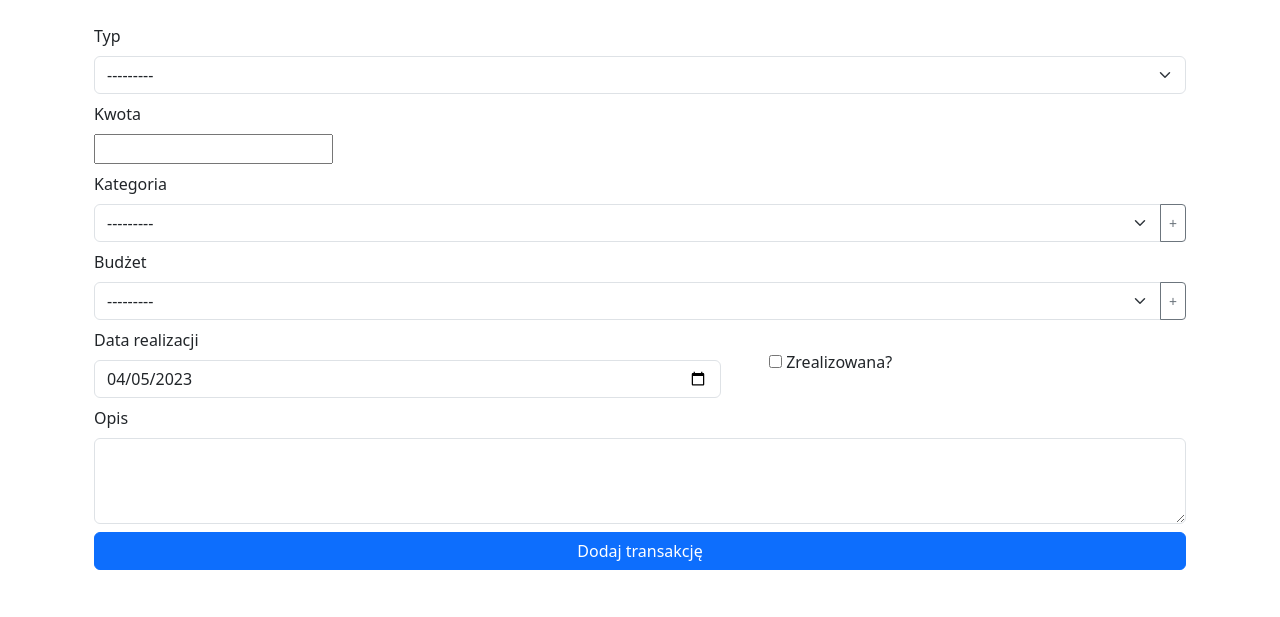
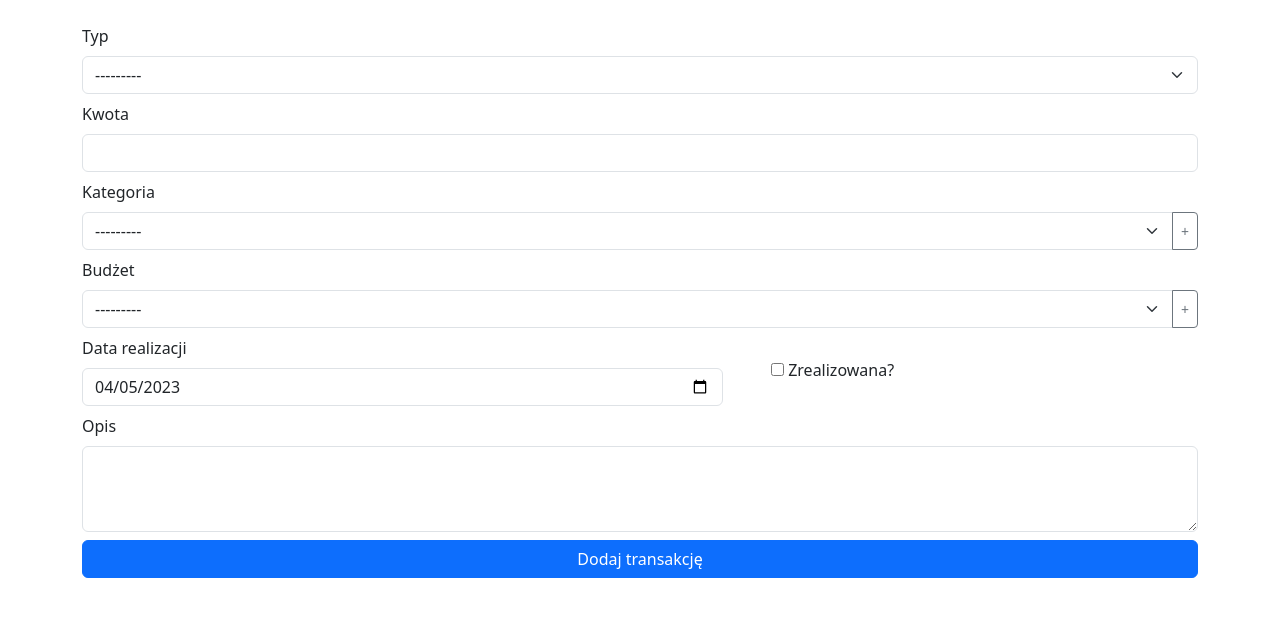
Before and after one commit to mluckiewicz/my_budget_planner_with_snake, a Django app: page /add_single/ in a window 1280 px wide. Shown: the part 91-708 px from the top of the page. Run offline with Django 4.2, Linux system fonts and the light colour scheme; data that the repository does not hold is empty; some libraries are stand-ins or nearby versions.

Commit message:
refactor(add_transaction_single.html): remove outter div

```diff
--- a/planner/templates/transaction/add_transaction_single.html
+++ b/planner/templates/transaction/add_transaction_single.html
@@ -3,10 +3,8 @@
 
 {% block content %}
 
-<main class="container">
     <form action="." method="post">
         {% csrf_token %}
-
         <div class="row pb-2">
             <div class="col">
                 {{form.type.errors}}
@@ -14,17 +12,15 @@
                 {{form.type|add_class:"form-select"}}
             </div>
         </div>
-
         <div class="row pb-2">
             <div class="col">
                 {{form.amount.errors}}
                 <label for="{{form.amount.name}}" class="form-label">{{form.amount.label}}</label>
                 <div class="input-group">
-                    {{form.amount}}
+                    {{form.amount|add_class:"form-control"}}
                 </div>
             </div>
         </div>
-
         <div class="row pb-2">
             <div class="col">
                 {{form.category.errors}}
@@ -35,7 +31,6 @@
                 </div>
             </div>
         </div>
-
         <div class="row pb-2">
             <div class="col">
                 {{form.budget.errors}}
@@ -61,7 +56,6 @@
                 </div>
             </div>
         </div>
-
         <div class="row pb-2">
             <div class="col">
                 {{form.description.errors}}
@@ -71,15 +65,11 @@
                 </div>
             </div>
         </div>
-
         <div class="row pb-2">
             <div class="d-grid gap-2">
                 <button type="submit" class="btn btn-primary">Dodaj transakcję</button>
             </div>
         </div>
-
     </form>
-    </div>
-</main>
 
 {% endblock content %}
```
